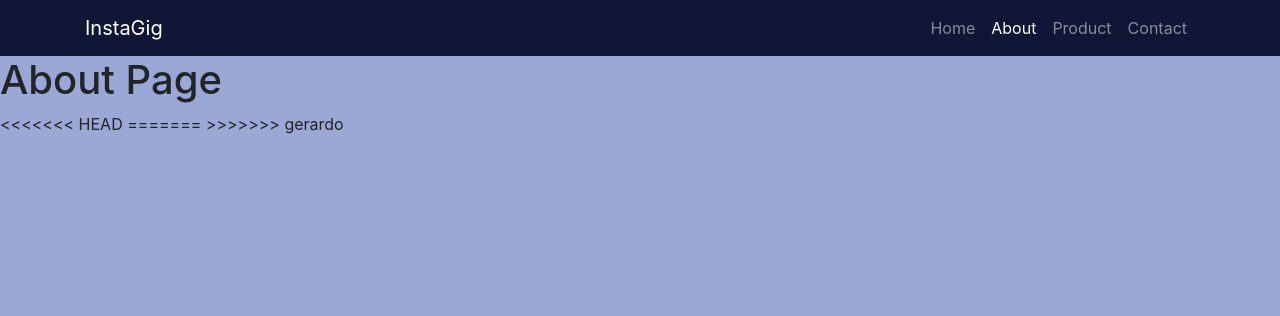
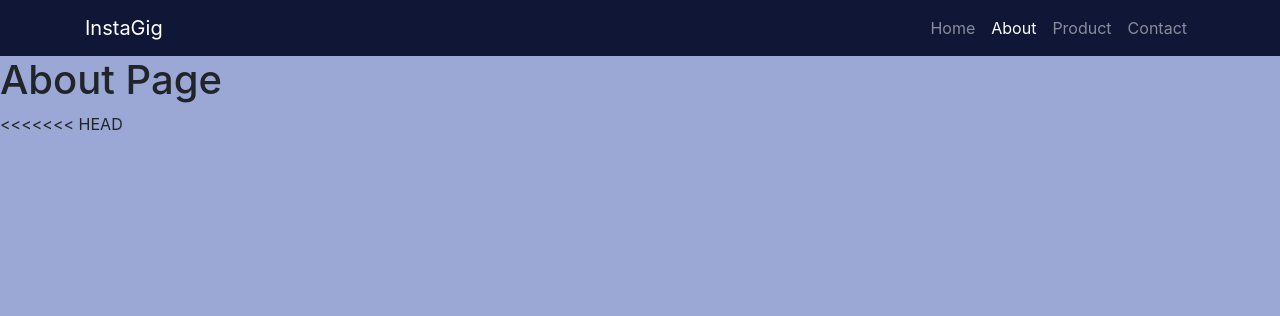
Before and after one commit to helloInstaGig/instagig, a Flask app: page /about in a window 1280 px wide. Shown: the top 316 px of the page. Run offline with Flask 2, Linux system fonts and the light colour scheme; some libraries are stand-ins or nearby versions.

Commit message:
small change in base.html

```diff
--- a/app/templates/base.html
+++ b/app/templates/base.html
@@ -43,8 +43,5 @@
     <script src="https://code.jquery.com/jquery-3.2.1.slim.min.js" integrity="sha384-KJ3o2DKtIkvYIK3UENzmM7KCkRr/rE9/Qpg6aAZGJwFDMVNA/GpGFF93hXpG5KkN" crossorigin="anonymous"></script>
     <script src="https://cdnjs.cloudflare.com/ajax/libs/popper.js/1.12.9/umd/popper.min.js" integrity="sha384-ApNbgh9B+Y1QKtv3Rn7W3mgPxhU9K/ScQsAP7hUibX39j7fakFPskvXusvfa0b4Q" crossorigin="anonymous"></script>
     <script src="https://maxcdn.bootstrapcdn.com/bootstrap/4.0.0/js/bootstrap.min.js" integrity="sha384-JZR6Spejh4U02d8jOt6vLEHfe/JQGiRRSQQxSfFWpi1MquVdAyjUar5+76PVCmYl" crossorigin="anonymous"></script>
-=======
-
->>>>>>> gerardo
 </body>
 </html>
```
